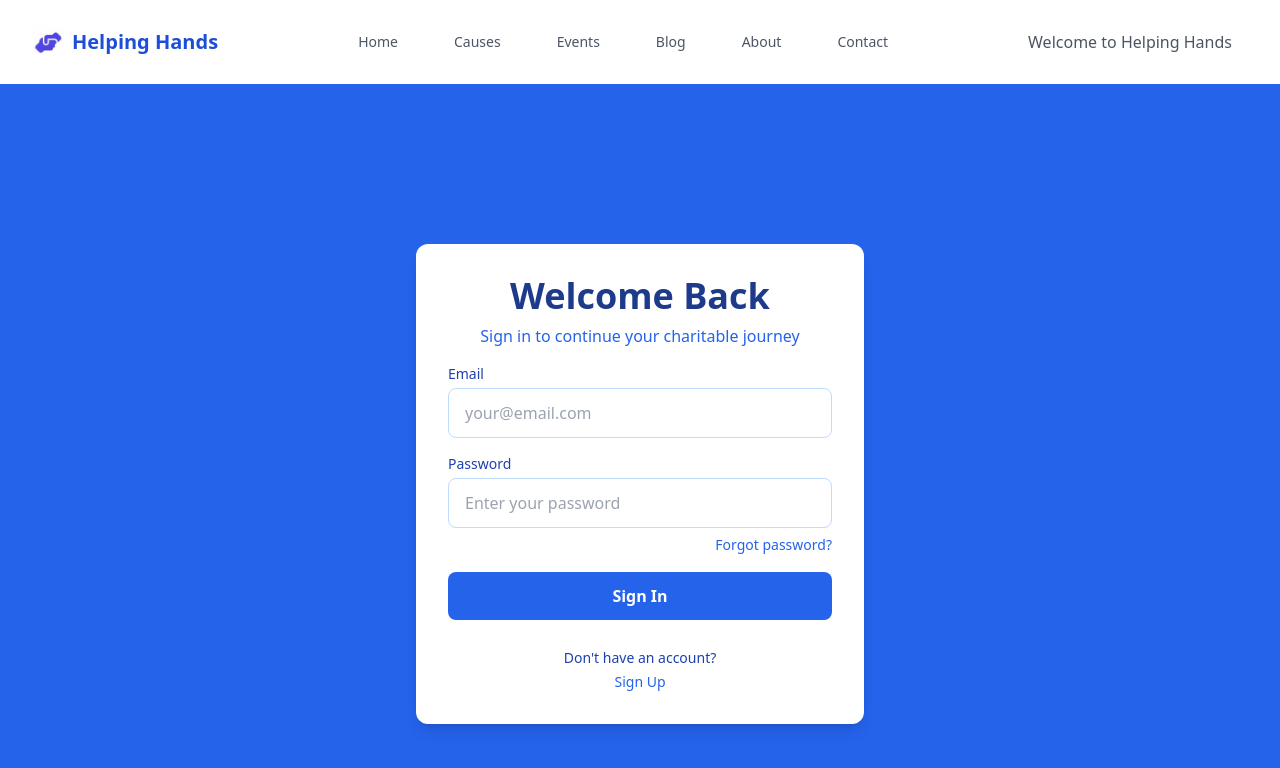
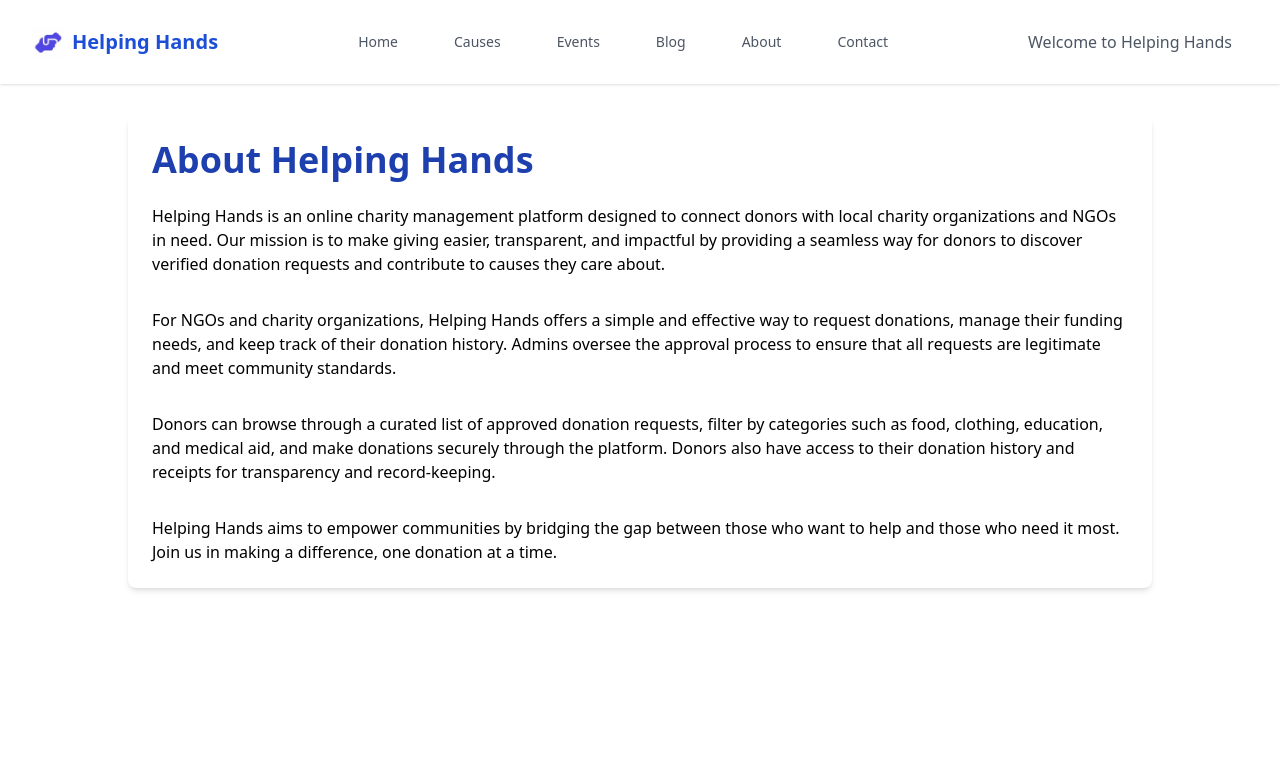
Before and after one commit to AlghaniHasbulla/Helping-hands, a React (Vite) app in the folder client/: page /about in a window 1280 px wide. Before the commit this address led to /Sign-In. Shown: the top 768 px of the page. Built offline with nearby package versions, Linux system fonts and the light colour scheme; the HTML template or start-up script is replaced by a standard one.

Commit message:
created an about file and configured it

```diff
--- /dev/null
+++ b/client/src/components/About.jsx
@@ -0,0 +1,35 @@
+import React from 'react';
+
+const About = () => {
+  return (
+    <div className="max-w-5xl mx-auto p-6 bg-white rounded-lg shadow-md my-8">
+      <h1 className="text-4xl font-bold mb-6 text-blue-800">About Helping Hands</h1>
+
+      <section className="mb-8">
+        <p>
+          Helping Hands is an online charity management platform designed to connect donors with local charity organizations and NGOs in need. Our mission is to make giving easier, transparent, and impactful by providing a seamless way for donors to discover verified donation requests and contribute to causes they care about.
+        </p>
+      </section>
+
+      <section className="mb-8">
+        <p>
+          For NGOs and charity organizations, Helping Hands offers a simple and effective way to request donations, manage their funding needs, and keep track of their donation history. Admins oversee the approval process to ensure that all requests are legitimate and meet community standards.
+        </p>
+      </section>
+
+      <section className="mb-8">
+        <p>
+          Donors can browse through a curated list of approved donation requests, filter by categories such as food, clothing, education, and medical aid, and make donations securely through the platform. Donors also have access to their donation history and receipts for transparency and record-keeping.
+        </p>
+      </section>
+
+      <section>
+        <p>
+          Helping Hands aims to empower communities by bridging the gap between those who want to help and those who need it most. Join us in making a difference, one donation at a time.
+        </p>
+      </section>
+    </div>
+  );
+};
+
+export default About;
--- a/client/src/routes.jsx
+++ b/client/src/routes.jsx
@@ -7,8 +7,9 @@ import NGORequestsHistory from './components/Donations/NGORequestsHistory';
 import DonorHome from './components/Donations/DonorHome';
 import DonationForm from './components/Donations/DonationForm';
 import DonationHistory from './components/Donations/DonationHistory';
+import About from './components/About';
+import Hero from './components/Hero';
 import { Route, Routes, Navigate } from 'react-router-dom';
-import Hero from './components/Hero';
 
 const DonorReceipts = () => <div>Donor Receipts Page (Placeholder)</div>;
 const DonorGoals = () => <div>Donor Goals Page (Placeholder)</div>;
@@ -23,6 +24,7 @@ const RoutesWrapper = () => {
       <Route path="/Sign-Up" element={<SignUp />} />
       <Route path="/donation-request" element={<DonationRequestForm />} />
       <Route path="/ngo-requests" element={<NGORequestsHistory />} />
+      <Route path="/about" element={<About />} />
       {userRole === 'donor' ? (
         <>
           <Route path="/donor/home" element={<DonorHome />} />
```
